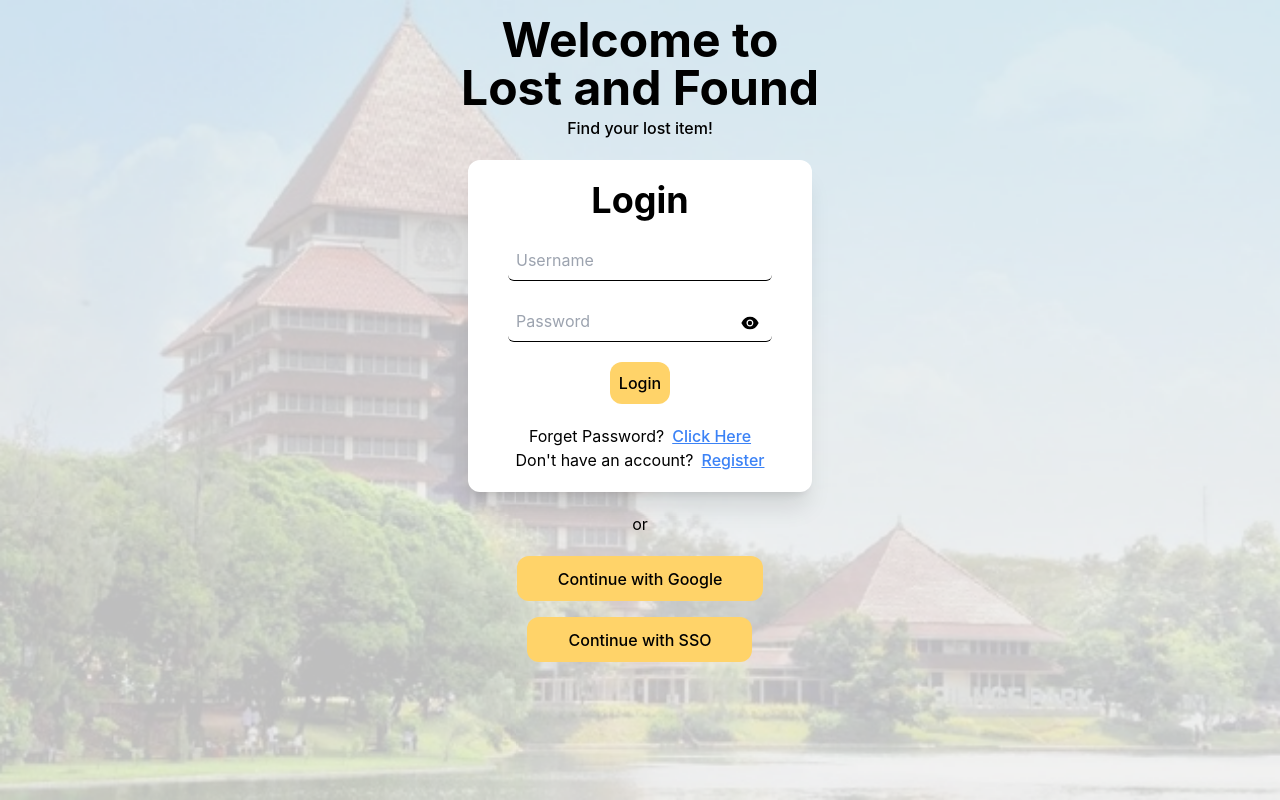
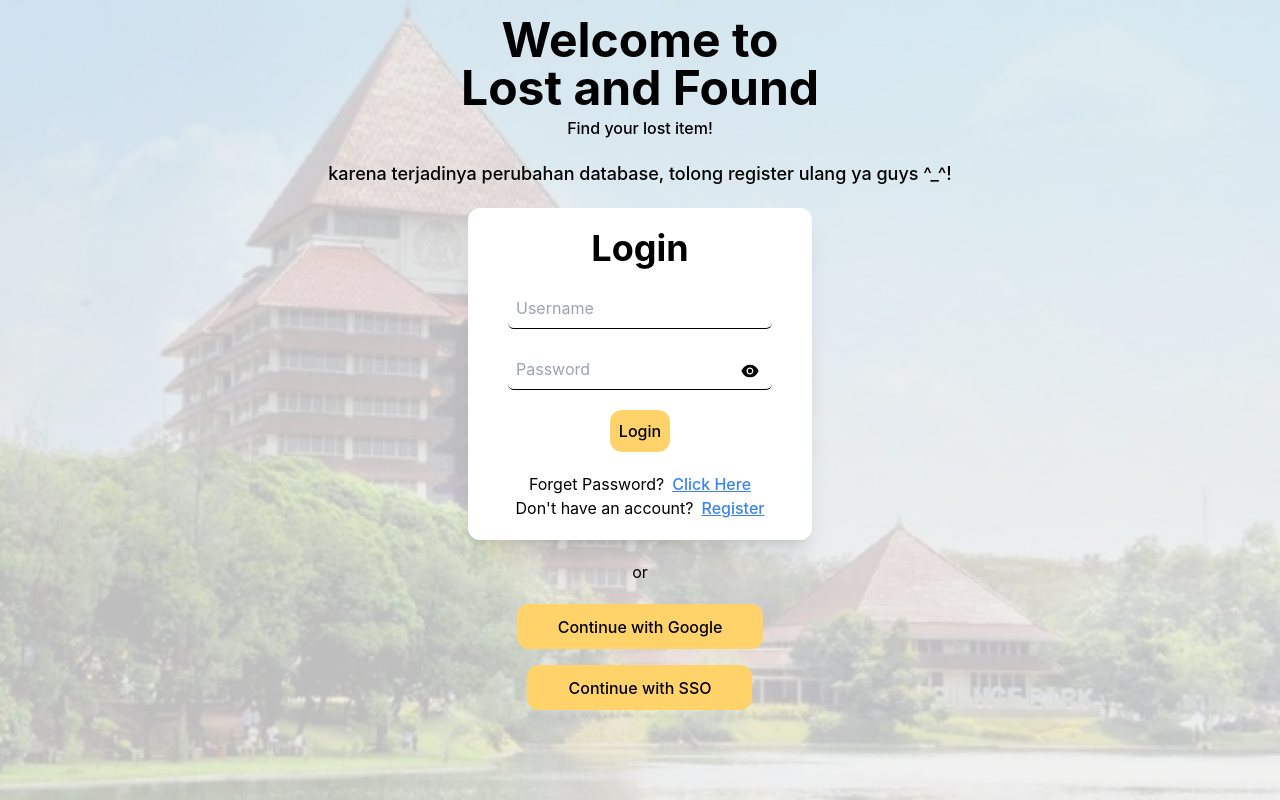
Before and after one commit to Luthfii1/Lost-And-Found, a React (Vite) app: page /login in a window 1280 px wide. Built offline with nearby package versions, Linux system fonts and the light colour scheme; no server answers.

Commit message:
Add messages new database

```diff
--- a/src/pages/Login.jsx
+++ b/src/pages/Login.jsx
@@ -85,6 +85,7 @@ const Login = ({ setAuth }) => {
       <div className='flex flex-col justify-center items-center pt-[1rem]'>
         <h1 className='text-3xl md:text-5xl justify-center text-center font-bold text-black mb-1'>Welcome to <br></br>Lost and Found</h1>
         <h2 className='text-md font-medium mb-5 text-black'>Find your lost item!</h2>
+        <h2 className='text-lg font-medium font-medium mb-5 text-black'>karena terjadinya perubahan database, tolong register ulang ya guys ^_^!</h2>
       </div>
 
       {/* Add login form */}
```
